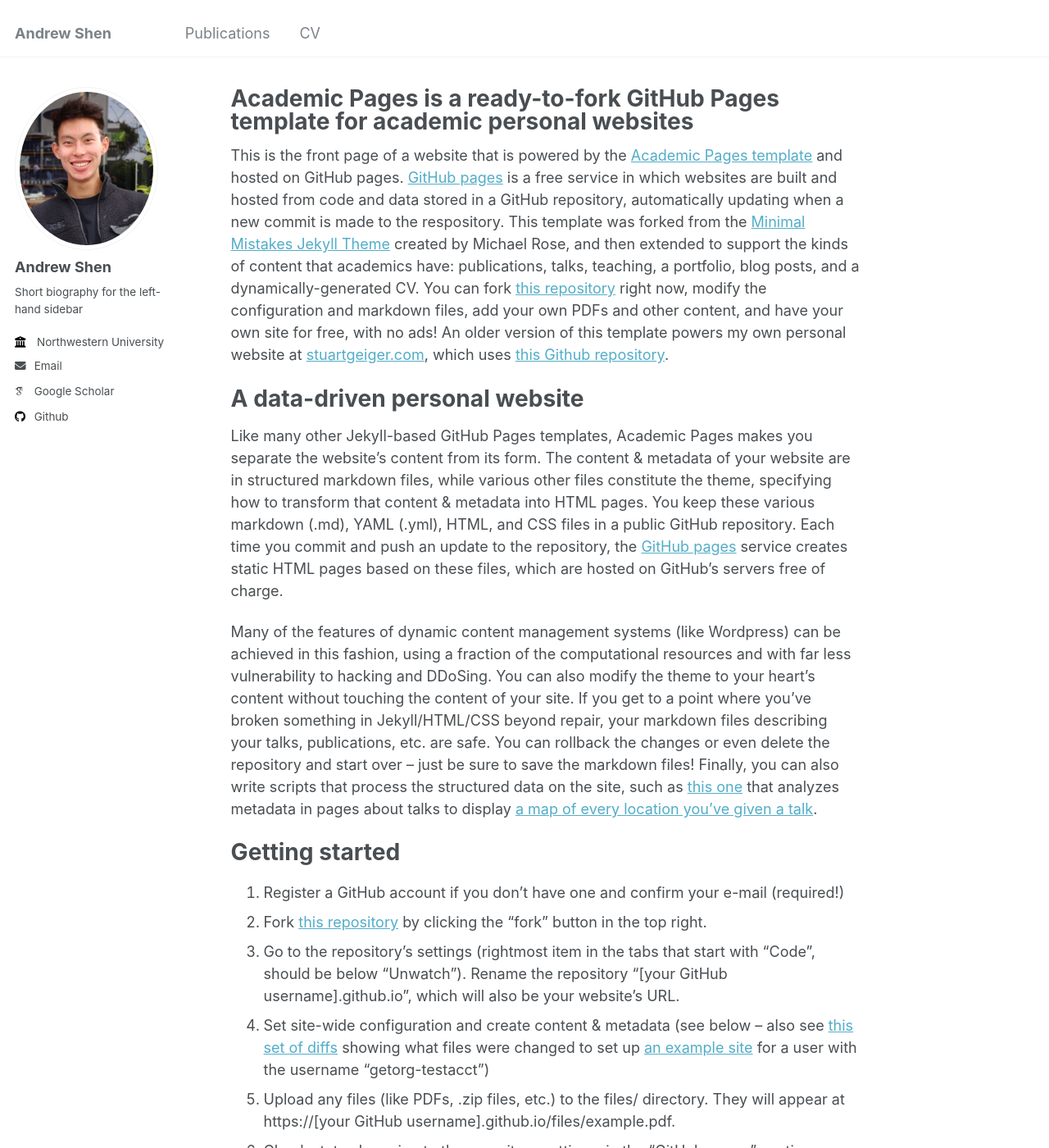
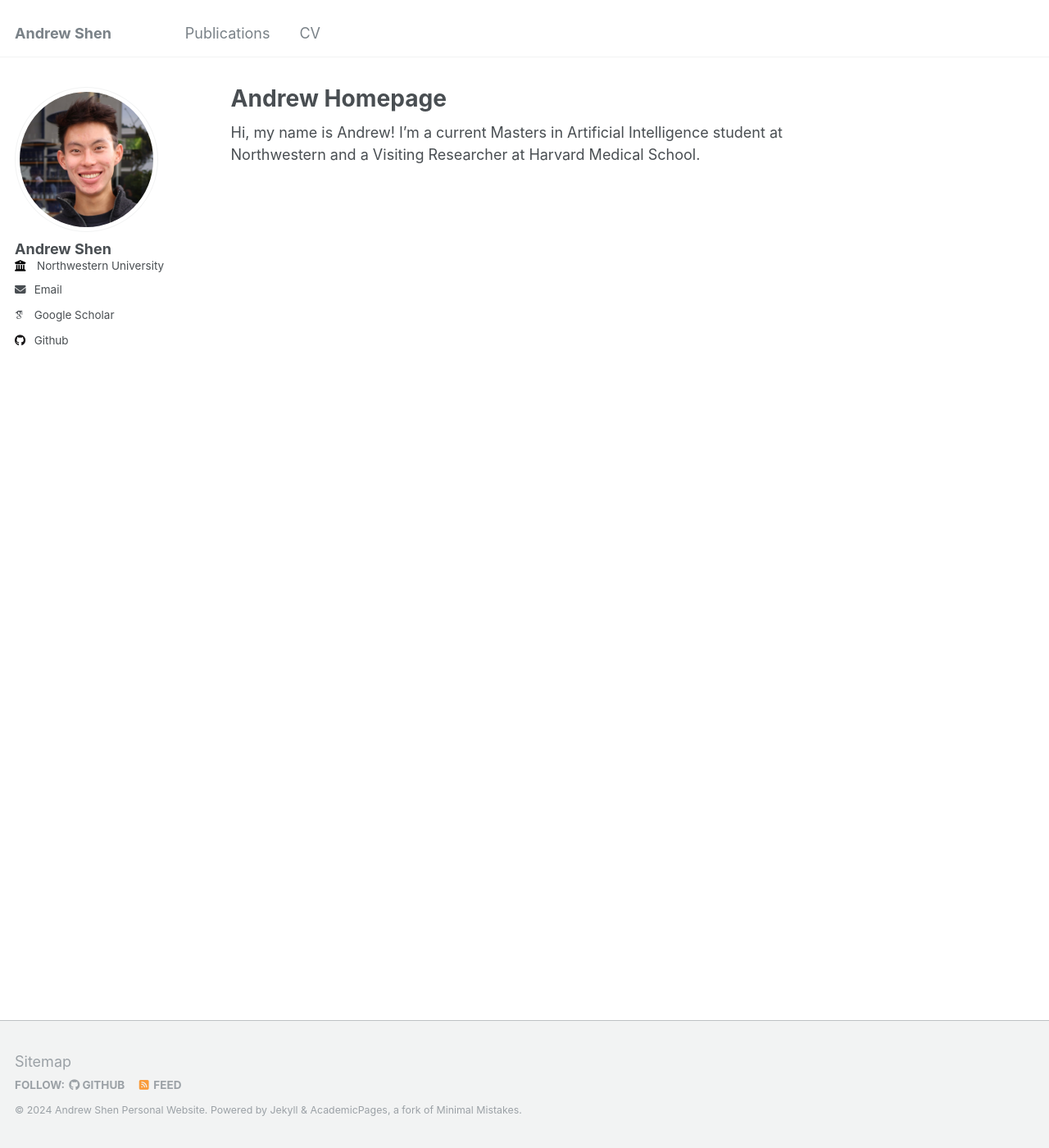
Before and after one commit to andrew7shen/andrew7shen.github.io, a Jekyll site: the page built from _pages/about.md, in a window 1280 px wide and 1400 px high. Shown: the whole window at 82% size. Built offline with Jekyll 4.4.1, drawn with Linux system fonts in a browser that asks for light colours; some web fonts are replaced; some of the changed text lies outside the part shown.

Commit message:
new profile pic, check homepage update

```diff
--- a/_config.yml
+++ b/_config.yml
@@ -24,7 +24,7 @@ author:
   avatar           : "andrew_profile_pic.jpg"
   name             : "Andrew Shen"
   pronouns         : # example: "she/her"
-  bio              : "Short biography for the left-hand sidebar"
+  bio              : # "Short biography for the left-hand sidebar"
   location         : #
   employer         : "Northwestern University"
   uri              : # URL
--- a/_pages/about.md
+++ b/_pages/about.md
@@ -7,4 +7,4 @@ redirect_from:
   - /about.html
 ---
 
-Hi, my name is Andrew!
+Hi, my name is Andrew! I'm a current Masters in Artificial Intelligence student at Northwestern and a Visiting Researcher at Harvard Medical School.
--- a/_pages/about_reference.md
+++ /dev/null
@@ -1,49 +0,0 @@
----
-permalink: /
-title: "Academic Pages is a ready-to-fork GitHub Pages template for academic personal websites"
-author_profile: true
-redirect_from:
-  - /about/
-  - /about.html
----
-
-This is the front page of a website that is powered by the [Academic Pages template](https://github.com/academicpages/academicpages.github.io) and hosted on GitHub pages. [GitHub pages](https://pages.github.com) is a free service in which websites are built and hosted from code and data stored in a GitHub repository, automatically updating when a new commit is made to the respository. This template was forked from the [Minimal Mistakes Jekyll Theme](https://mmistakes.github.io/minimal-mistakes/) created by Michael Rose, and then extended to support the kinds of content that academics have: publications, talks, teaching, a portfolio, blog posts, and a dynamically-generated CV. You can fork [this repository](https://github.com/academicpages/academicpages.github.io) right now, modify the configuration and markdown files, add your own PDFs and other content, and have your own site for free, with no ads! An older version of this template powers my own personal website at [stuartgeiger.com](http://stuartgeiger.com), which uses [this Github repository](https://github.com/staeiou/staeiou.github.io).
-
-A data-driven personal website
-======
-Like many other Jekyll-based GitHub Pages templates, Academic Pages makes you separate the website's content from its form. The content & metadata of your website are in structured markdown files, while various other files constitute the theme, specifying how to transform that content & metadata into HTML pages. You keep these various markdown (.md), YAML (.yml), HTML, and CSS files in a public GitHub repository. Each time you commit and push an update to the repository, the [GitHub pages](https://pages.github.com/) service creates static HTML pages based on these files, which are hosted on GitHub's servers free of charge.
-
-Many of the features of dynamic content management systems (like Wordpress) can be achieved in this fashion, using a fraction of the computational resources and with far less vulnerability to hacking and DDoSing. You can also modify the theme to your heart's content without touching the content of your site. If you get to a point where you've broken something in Jekyll/HTML/CSS beyond repair, your markdown files describing your talks, publications, etc. are safe. You can rollback the changes or even delete the repository and start over -- just be sure to save the markdown files! Finally, you can also write scripts that process the structured data on the site, such as [this one](https://github.com/academicpages/academicpages.github.io/blob/master/talkmap.ipynb) that analyzes metadata in pages about talks to display [a map of every location you've given a talk](https://academicpages.github.io/talkmap.html).
-
-Getting started
-======
-1. Register a GitHub account if you don't have one and confirm your e-mail (required!)
-1. Fork [this repository](https://github.com/academicpages/academicpages.github.io) by clicking the "fork" button in the top right.
-1. Go to the repository's settings (rightmost item in the tabs that start with "Code", should be below "Unwatch"). Rename the repository "[your GitHub username].github.io", which will also be your website's URL.
-1. Set site-wide configuration and create content & metadata (see below -- also see [this set of diffs](http://archive.is/3TPas) showing what files were changed to set up [an example site](https://getorg-testacct.github.io) for a user with the username "getorg-testacct")
-1. Upload any files (like PDFs, .zip files, etc.) to the files/ directory. They will appear at https://[your GitHub username].github.io/files/example.pdf.
-1. Check status by going to the repository settings, in the "GitHub pages" section
-
-Site-wide configuration
-------
-The main configuration file for the site is in the base directory in [_config.yml](https://github.com/academicpages/academicpages.github.io/blob/master/_config.yml), which defines the content in the sidebars and other site-wide features. You will need to replace the default variables with ones about yourself and your site's github repository. The configuration file for the top menu is in [_data/navigation.yml](https://github.com/academicpages/academicpages.github.io/blob/master/_data/navigation.yml). For example, if you don't have a portfolio or blog posts, you can remove those items from that navigation.yml file to remove them from the header.
-
-Create content & metadata
-------
-For site content, there is one markdown file for each type of content, which are stored in directories like _publications, _talks, _posts, _teaching, or _pages. For example, each talk is a markdown file in the [_talks directory](https://github.com/academicpages/academicpages.github.io/tree/master/_talks). At the top of each markdown file is structured data in YAML about the talk, which the theme will parse to do lots of cool stuff. The same structured data about a talk is used to generate the list of talks on the [Talks page](https://academicpages.github.io/talks), each [individual page](https://academicpages.github.io/talks/2012-03-01-talk-1) for specific talks, the talks section for the [CV page](https://academicpages.github.io/cv), and the [map of places you've given a talk](https://academicpages.github.io/talkmap.html) (if you run this [python file](https://github.com/academicpages/academicpages.github.io/blob/master/talkmap.py) or [Jupyter notebook](https://github.com/academicpages/academicpages.github.io/blob/master/talkmap.ipynb), which creates the HTML for the map based on the contents of the _talks directory).
-
-**Markdown generator**
-
-I have also created [a set of Jupyter notebooks](https://github.com/academicpages/academicpages.github.io/tree/master/markdown_generator
-) that converts a CSV containing structured data about talks or presentations into individual markdown files that will be properly formatted for the Academic Pages template. The sample CSVs in that directory are the ones I used to create my own personal website at stuartgeiger.com. My usual workflow is that I keep a spreadsheet of my publications and talks, then run the code in these notebooks to generate the markdown files, then commit and push them to the GitHub repository.
-
-How to edit your site's GitHub repository
-------
-Many people use a git client to create files on their local computer and then push them to GitHub's servers. If you are not familiar with git, you can directly edit these configuration and markdown files directly in the github.com interface. Navigate to a file (like [this one](https://github.com/academicpages/academicpages.github.io/blob/master/_talks/2012-03-01-talk-1.md) and click the pencil icon in the top right of the content preview (to the right of the "Raw | Blame | History" buttons). You can delete a file by clicking the trashcan icon to the right of the pencil icon. You can also create new files or upload files by navigating to a directory and clicking the "Create new file" or "Upload files" buttons.
-
-Example: editing a markdown file for a talk
-![Editing a markdown file for a talk](/images/editing-talk.png)
-
-For more info
-------
-More info about configuring Academic Pages can be found in [the guide](https://academicpages.github.io/markdown/). The [guides for the Minimal Mistakes theme](https://mmistakes.github.io/minimal-mistakes/docs/configuration/) (which this theme was forked from) might also be helpful.
```
Also changed, not shown: images/andrew_profile_pic.jpg.
